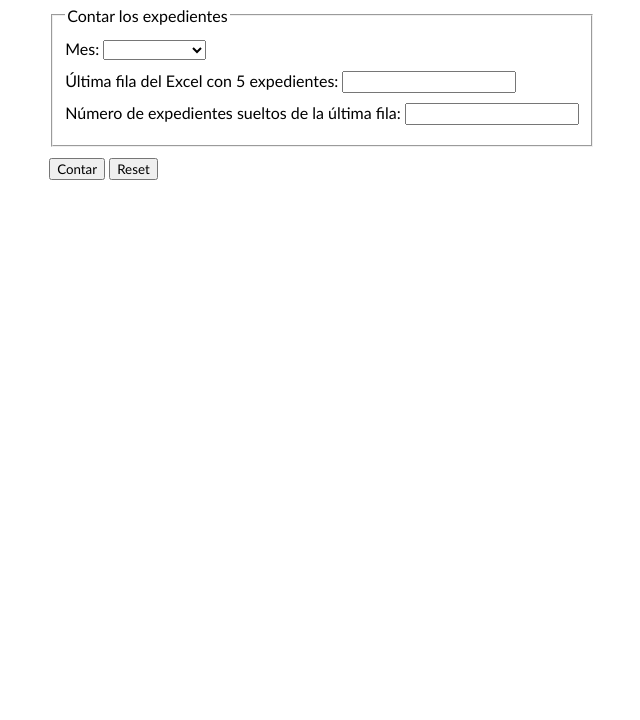
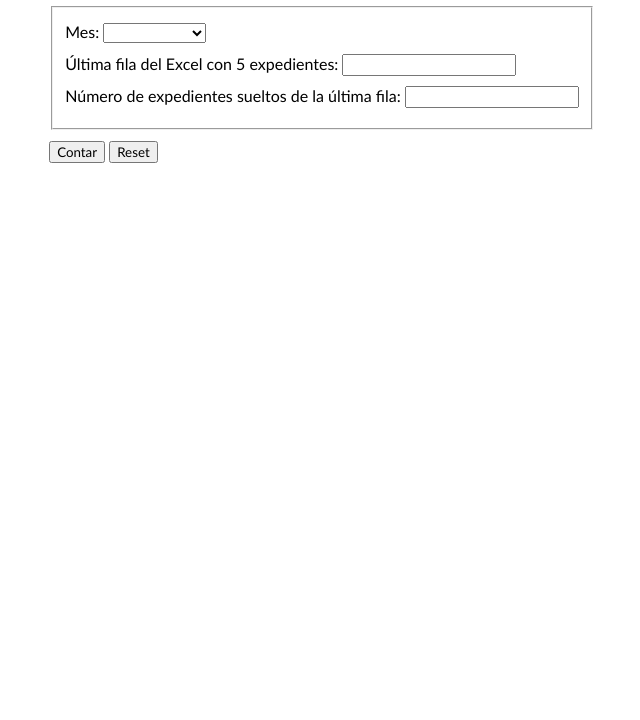
Before and after one commit to dyianacouCamara/dyianacouCamara.github.io, a plain HTML site: page index.html in a window 1280 px wide. Shown: the part 80-800 px from the top of the page, without its empty margins (318-958 px from the left). Drawn offline with Linux system fonts and the light colour scheme.

Commit message:
cambio 202311121805

```diff
--- a/index.html
+++ b/index.html
@@ -64,7 +64,7 @@
     <div>
         <form action="" method="post">
             <fieldset>
-                <legend>Contar los expedientes</legend>
+                <!--<legend>Contar los expedientes</legend>-->
                 Mes: <select name="mes" id="mes">
                     <option value=""></option>
                     <optgroup label="Trimestre 1">
```
